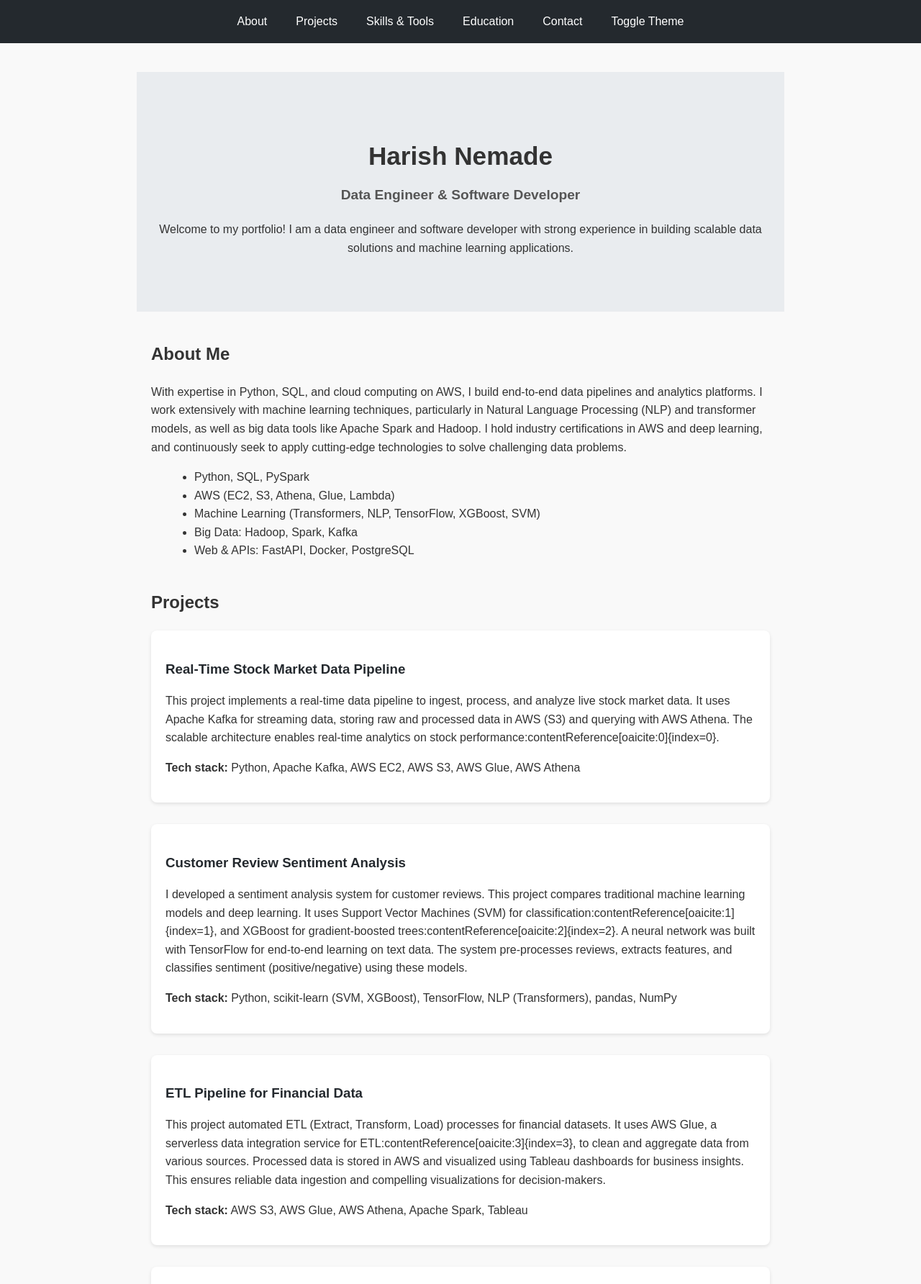
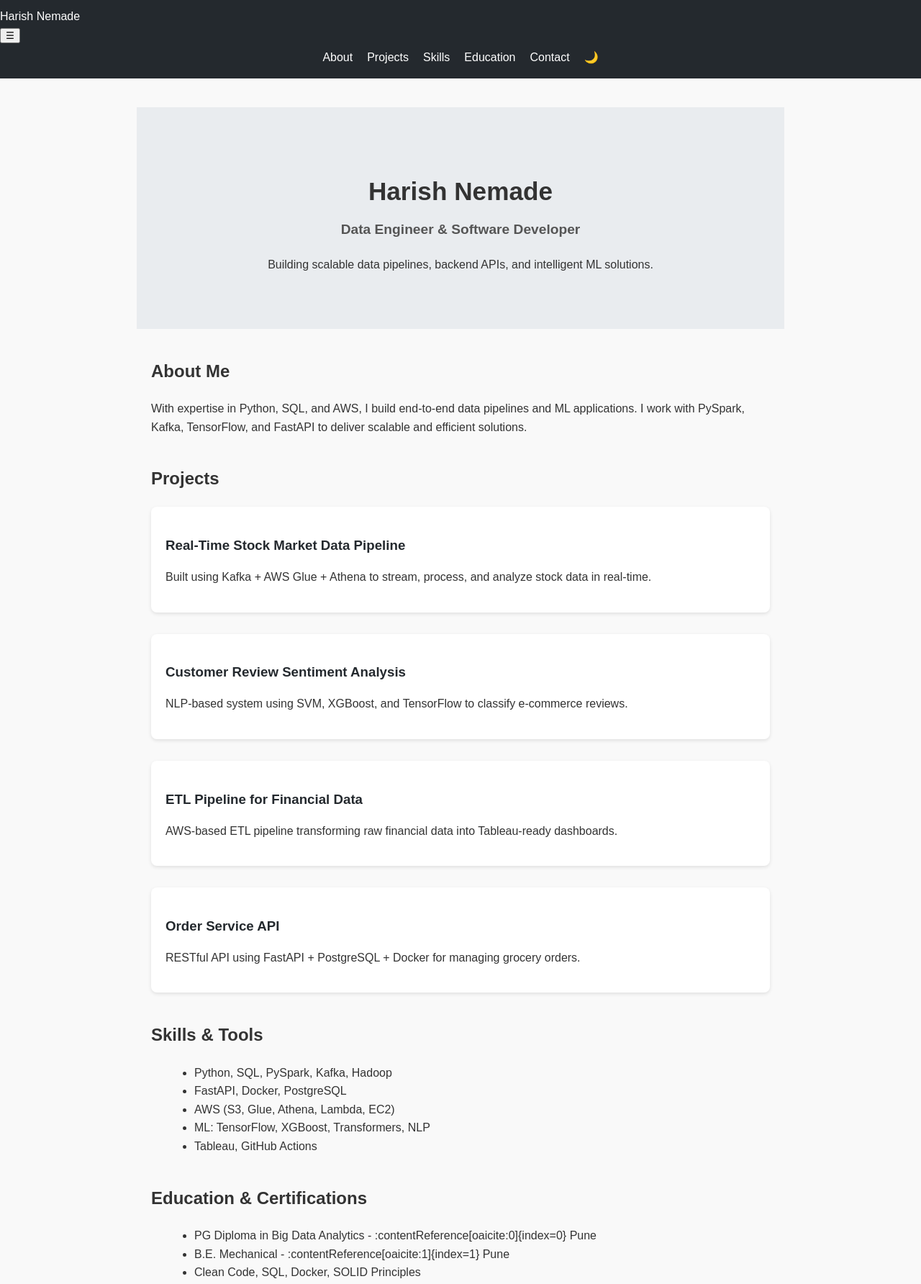
Before and after one commit to harishnemade100/harishnemade100.github.io, a plain HTML site: page index.html in a window 1280 px wide. Shown: the top 1784 px of the page at 72% size. Drawn offline with Linux system fonts and the light colour scheme.

Commit message:
Update index.html

```diff
--- a/index.html
+++ b/index.html
@@ -3,113 +3,87 @@
 <head>
   <meta charset="UTF-8">
   <meta name="viewport" content="width=device-width, initial-scale=1">
-  <title>Harish Nemade - Data Engineer & Software Developer</title>
+  <title>Harish Nemade - Portfolio</title>
   <link rel="stylesheet" href="styles.css">
 </head>
 <body>
   <header>
-    <nav>
-      <ul class="nav">
-        <li><a href="#about">About</a></li>
-        <li><a href="#projects">Projects</a></li>
-        <li><a href="#skills">Skills & Tools</a></li>
-        <li><a href="#education">Education</a></li>
-        <li><a href="#contact">Contact</a></li>
-        <li><button id="theme-toggle">Toggle Theme</button></li>
-      </ul>
+    <div class="logo">Harish Nemade</div>
+    <button id="menu-toggle" class="menu-toggle">☰</button>
+    <nav id="nav-menu" class="nav">
+      <a href="#about">About</a>
+      <a href="#projects">Projects</a>
+      <a href="#skills">Skills</a>
+      <a href="#education">Education</a>
+      <a href="#contact">Contact</a>
+      <button id="theme-toggle">🌙</button>
     </nav>
   </header>
 
   <section id="intro">
     <h1>Harish Nemade</h1>
     <h2>Data Engineer & Software Developer</h2>
-    <p>Welcome to my portfolio! I am a data engineer and software developer with strong experience in building scalable data solutions and machine learning applications.</p>
+    <p>Building scalable data pipelines, backend APIs, and intelligent ML solutions.</p>
   </section>
 
   <section id="about">
     <h2>About Me</h2>
-    <p>With expertise in Python, SQL, and cloud computing on AWS, I build end-to-end data pipelines and analytics platforms. I work extensively with machine learning techniques, particularly in Natural Language Processing (NLP) and transformer models, as well as big data tools like Apache Spark and Hadoop. I hold industry certifications in AWS and deep learning, and continuously seek to apply cutting-edge technologies to solve challenging data problems.</p>
-    <ul>
-      <li>Python, SQL, PySpark</li>
-      <li>AWS (EC2, S3, Athena, Glue, Lambda)</li>
-      <li>Machine Learning (Transformers, NLP, TensorFlow, XGBoost, SVM)</li>
-      <li>Big Data: Hadoop, Spark, Kafka</li>
-      <li>Web & APIs: FastAPI, Docker, PostgreSQL</li>
-    </ul>
+    <p>With expertise in Python, SQL, and AWS, I build end-to-end data pipelines and ML applications. I work with PySpark, Kafka, TensorFlow, and FastAPI to deliver scalable and efficient solutions.</p>
   </section>
 
   <section id="projects">
     <h2>Projects</h2>
-
     <div class="project">
       <h3>Real-Time Stock Market Data Pipeline</h3>
-      <p>This project implements a real-time data pipeline to ingest, process, and analyze live stock market data. It uses Apache Kafka for streaming data, storing raw and processed data in AWS (S3) and querying with AWS Athena. The scalable architecture enables real-time analytics on stock performance:contentReference[oaicite:0]{index=0}.</p>
-      <p><strong>Tech stack:</strong> Python, Apache Kafka, AWS EC2, AWS S3, AWS Glue, AWS Athena</p>
+      <p>Built using Kafka + AWS Glue + Athena to stream, process, and analyze stock data in real-time.</p>
     </div>
-
     <div class="project">
       <h3>Customer Review Sentiment Analysis</h3>
-      <p>I developed a sentiment analysis system for customer reviews. This project compares traditional machine learning models and deep learning. It uses Support Vector Machines (SVM) for classification:contentReference[oaicite:1]{index=1}, and XGBoost for gradient-boosted trees:contentReference[oaicite:2]{index=2}. A neural network was built with TensorFlow for end-to-end learning on text data. The system pre-processes reviews, extracts features, and classifies sentiment (positive/negative) using these models.</p>
-      <p><strong>Tech stack:</strong> Python, scikit-learn (SVM, XGBoost), TensorFlow, NLP (Transformers), pandas, NumPy</p>
+      <p>NLP-based system using SVM, XGBoost, and TensorFlow to classify e-commerce reviews.</p>
     </div>
-
     <div class="project">
       <h3>ETL Pipeline for Financial Data</h3>
-      <p>This project automated ETL (Extract, Transform, Load) processes for financial datasets. It uses AWS Glue, a serverless data integration service for ETL:contentReference[oaicite:3]{index=3}, to clean and aggregate data from various sources. Processed data is stored in AWS and visualized using Tableau dashboards for business insights. This ensures reliable data ingestion and compelling visualizations for decision-makers.</p>
-      <p><strong>Tech stack:</strong> AWS S3, AWS Glue, AWS Athena, Apache Spark, Tableau</p>
+      <p>AWS-based ETL pipeline transforming raw financial data into Tableau-ready dashboards.</p>
     </div>
-
     <div class="project">
       <h3>Order Service API</h3>
-      <p>Developed a RESTful Order Service API in Python using FastAPI, a modern high-performance web framework:contentReference[oaicite:4]{index=4}. The API supports CRUD operations for orders, with PostgreSQL as the backend database for persistence:contentReference[oaicite:5]{index=5}. The service is containerized with Docker for consistent deployment and scalability.</p>
-      <p><strong>Tech stack:</strong> Python, FastAPI, PostgreSQL, Docker, SQLAlchemy</p>
+      <p>RESTful API using FastAPI + PostgreSQL + Docker for managing grocery orders.</p>
     </div>
-
   </section>
 
   <section id="skills">
     <h2>Skills & Tools</h2>
     <ul>
-      <li>Languages: Python, SQL, Java</li>
-      <li>Web & API: FastAPI, RESTful APIs, Docker</li>
-      <li>Databases: PostgreSQL, Amazon RDS, NoSQL</li>
-      <li>Big Data: PySpark, Hadoop, Spark, Kafka</li>
-      <li>AWS Services: EC2, S3, Athena, Glue, Lambda, EKS</li>
-      <li>Machine Learning: TensorFlow, scikit-learn, XGBoost, SVMs, Transformers</li>
-      <li>Data Visualization: Tableau, Matplotlib, Seaborn</li>
-      <li>Tools: Git, GitHub, Unix/Linux, CI/CD (GitHub Actions)</li>
+      <li>Python, SQL, PySpark, Kafka, Hadoop</li>
+      <li>FastAPI, Docker, PostgreSQL</li>
+      <li>AWS (S3, Glue, Athena, Lambda, EC2)</li>
+      <li>ML: TensorFlow, XGBoost, Transformers, NLP</li>
+      <li>Tableau, GitHub Actions</li>
     </ul>
   </section>
 
   <section id="education">
     <h2>Education & Certifications</h2>
     <ul>
-      <li><strong>Bachelor of Engineering (B.E.)</strong> in Computer Science, University of Pune (2018)</li>
-      <li><strong>M.S. in Data Science (expected 2026)</strong>, University of XYZ</li>
-    </ul>
-    <ul>
-      <li>AWS Certified Solutions Architect – Associate</li>
-      <li>AWS Certified Data Engineer – Associate</li>
-      <li>TensorFlow Developer Certificate</li>
-      <li>IBM Data Science Professional Certificate</li>
+      <li>PG Diploma in Big Data Analytics - :contentReference[oaicite:0]{index=0} Pune</li>
+      <li>B.E. Mechanical - :contentReference[oaicite:1]{index=1} Pune</li>
+      <li>Clean Code, SQL, Docker, SOLID Principles</li>
     </ul>
   </section>
 
   <section id="contact">
     <h2>Contact Me</h2>
-    <p>You can reach out via email or connect on social media:</p>
     <ul class="social">
       <li><a href="https://github.com/harishnemade100" target="_blank">GitHub</a></li>
-      <li><a href="https://www.linkedin.com/in/harishnemade100" target="_blank">LinkedIn</a></li>
+      <li><a href="https://linkedin.com/in/harishnemade100" target="_blank">LinkedIn</a></li>
     </ul>
-    <h3>Send a message</h3>
-    <form action="#" method="post">
-      <label>Name:<br><input type="text" name="name" required></label><br>
-      <label>Email:<br><input type="email" name="email" required></label><br>
-      <label>Message:<br><textarea name="message" rows="4" required></textarea></label><br>
-      <button type="submit">Submit</button>
+    <form>
+      <input type="text" placeholder="Your Name" required>
+      <input type="email" placeholder="Your Email" required>
+      <textarea rows="4" placeholder="Message" required></textarea>
+      <button type="submit">Send</button>
     </form>
-    <p><a href="resume.pdf" download>Download Resume (PDF)</a></p>
+    <p><a href="resume.pdf" download>Download Resume</a></p>
   </section>
 
   <script src="script.js"></script>
```
